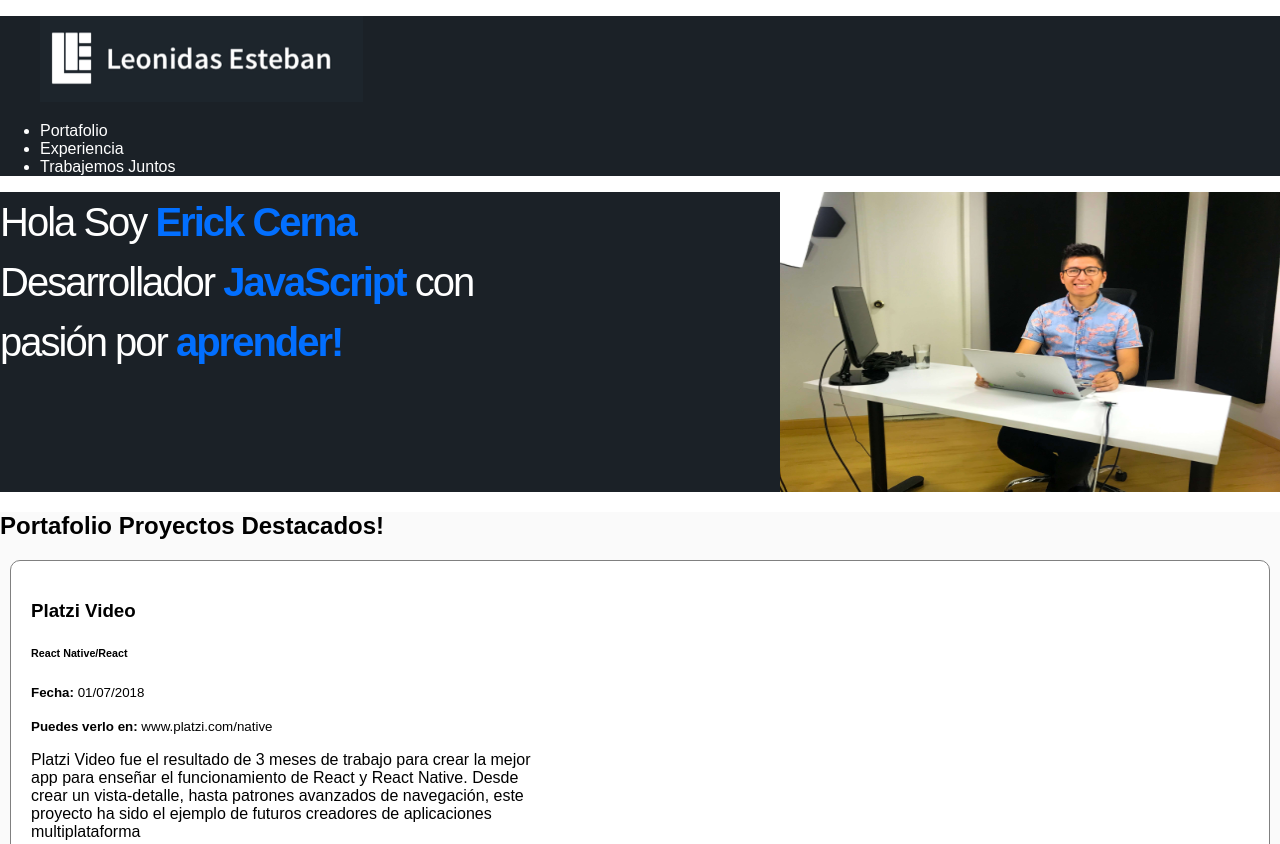
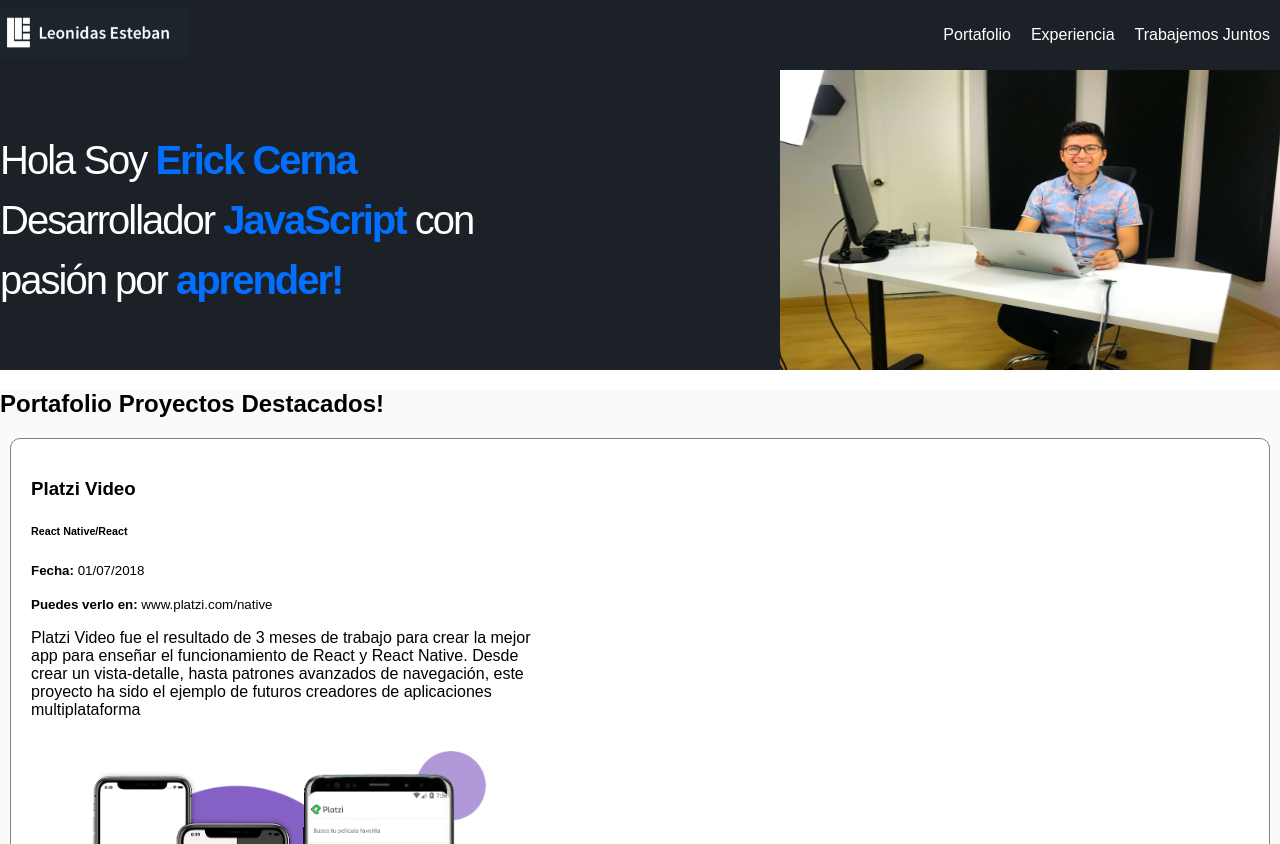
Before and after one commit to erickcerna/porfolio, a plain HTML site: page index.html in a window 1280 px wide. Shown: the top 844 px of the page. Drawn offline with Linux system fonts and the light colour scheme.

Commit message:
Agregando estilos al hero y al footer

```diff
--- a/css/estilos.css
+++ b/css/estilos.css
@@ -15,6 +15,24 @@ h1{
 h1 strong{
     color: #026fff;
 }
+
+/* header y navbar */
+
+ol,
+ul {
+  margin: 0;
+  padding: 0;
+  list-style: none;
+  height: inherit;
+}
+
+figure {
+    margin: 0;
+  }
+
+
+
+
 
 .portfolio{
     background-color: #fafafa;
@@ -52,6 +70,8 @@ h1 strong{
     background-size: 500px 300px;
     background-repeat: no-repeat;
     background-position-x: right;
+    display: flex;
+    align-items: center;
 
 
 }
@@ -59,10 +79,68 @@ h1 strong{
 
 .header{
     background-color: #1b2127 ;
-    color: white
+    color: white;
+    display: flex;
+    justify-content: space-between;
+    align-items: center;
+    height: 70px;
+}
+
+.header ul {
+    display: flex;
+    height: inherit;
+  }
+
+.header ul li{
+    height: inherit;
 }
 
 .header a{
     color: white;
     text-decoration: none;
+    height: inherit;
+    display: flex;
+    align-items: center;
+    padding: 0 10px;
 }
+
+.menu { /* .menu hereda de .header */
+    height: inherit;
+  }
+
+
+.footer{
+    color: white;
+    background-color: #1b2127;
+    display: flex;
+    align-items: center;
+    justify-content: space-between;
+}
+
+.footer img{
+    vertical-align: middle;
+}
+
+
+
+
+/* .flexbox{
+    display: flex;
+    flex-direction: row;
+    flex-wrap: nowrap;
+    justify-content:space-between;
+    height: 500px;
+    align-items:stretch;
+
+}
+
+.box{
+    width: 200px;
+    height: 200px;
+    border: 1px solid red;
+
+    background-color: coral;
+    flex-shrink: 1;
+
+
+} */
--- a/index.html
+++ b/index.html
@@ -8,10 +8,11 @@
     <link rel="stylesheet" href="css/estilos.css">
 </head>
 <body>
+
     <header class="header">
-        <div>
+
             <figure class="logo">
-                <img src="images/logo.png" alt="Logo de">
+                <img src="images/logo.png" height="50" alt="Logo de">
               </figure>
             <nav class="menu">
                 <ul>
@@ -26,7 +27,7 @@
                     </li>
                 </ul>
             </nav>
-        </div>
+
     </header>
     <section class="hero">
         <h1>Hola Soy <strong>Erick Cerna</strong> <br> Desarrollador <strong>JavaScript</strong> con <br> pasión por <strong>aprender!</strong> </h1>
@@ -81,6 +82,13 @@
             <button>Enviar</button>
         </form>
     </section>
-    <footer class="footer">Footer</footer>
+    <footer class="footer">
+        <div>
+            <p>Curso de desarrollo web Online <img src="images/platzi.png" width="80px" alt=""></p>
+        </div>
+        <div>
+            <p>Diseñado con amor 💚💛❤</p>
+        </div>
+    </footer>
 </body>
 </html>
```
